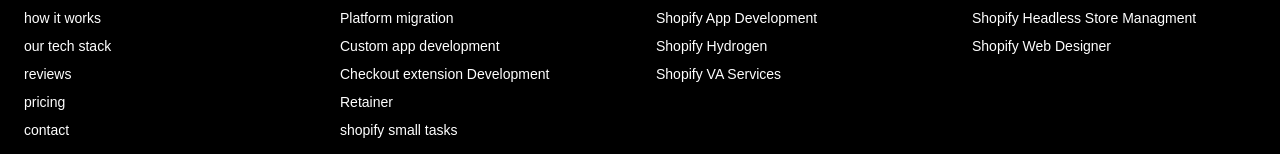
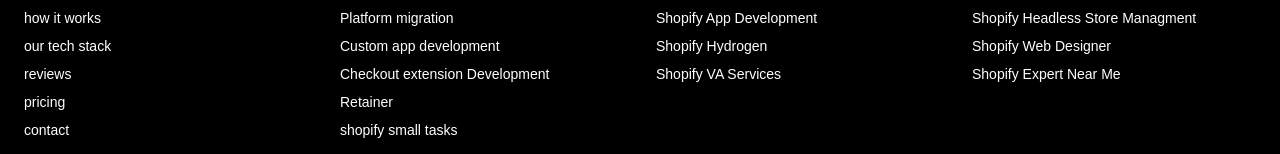
Before and after one commit to Vijendra2016/shopifytaskerwebapp, a Next.js app: page / in a window 1280 px wide. Shown: the part 6422-6576 px from the top of the page. Built offline with nearby package versions, Linux system fonts and the light colour scheme; no server answers; what tailwindcss-animated would draw is missing.

Commit message:
text update

```diff
--- a/src/app/components/footer.tsx
+++ b/src/app/components/footer.tsx
@@ -55,6 +55,7 @@ export default function Footer() {
           <Link href="#">Shopify Hyrogen Store Setup</Link>
           <Link href="#">Shopify Headless Store Managment</Link>
            <Link href="/shopify-web-designer">Shopify Web Designer</Link>
+            <Link href="/shopify-expert-near-me">Shopify Expert Near Me</Link>
 
         </div>
         <div className="flex flex-col space-y-2">
```
